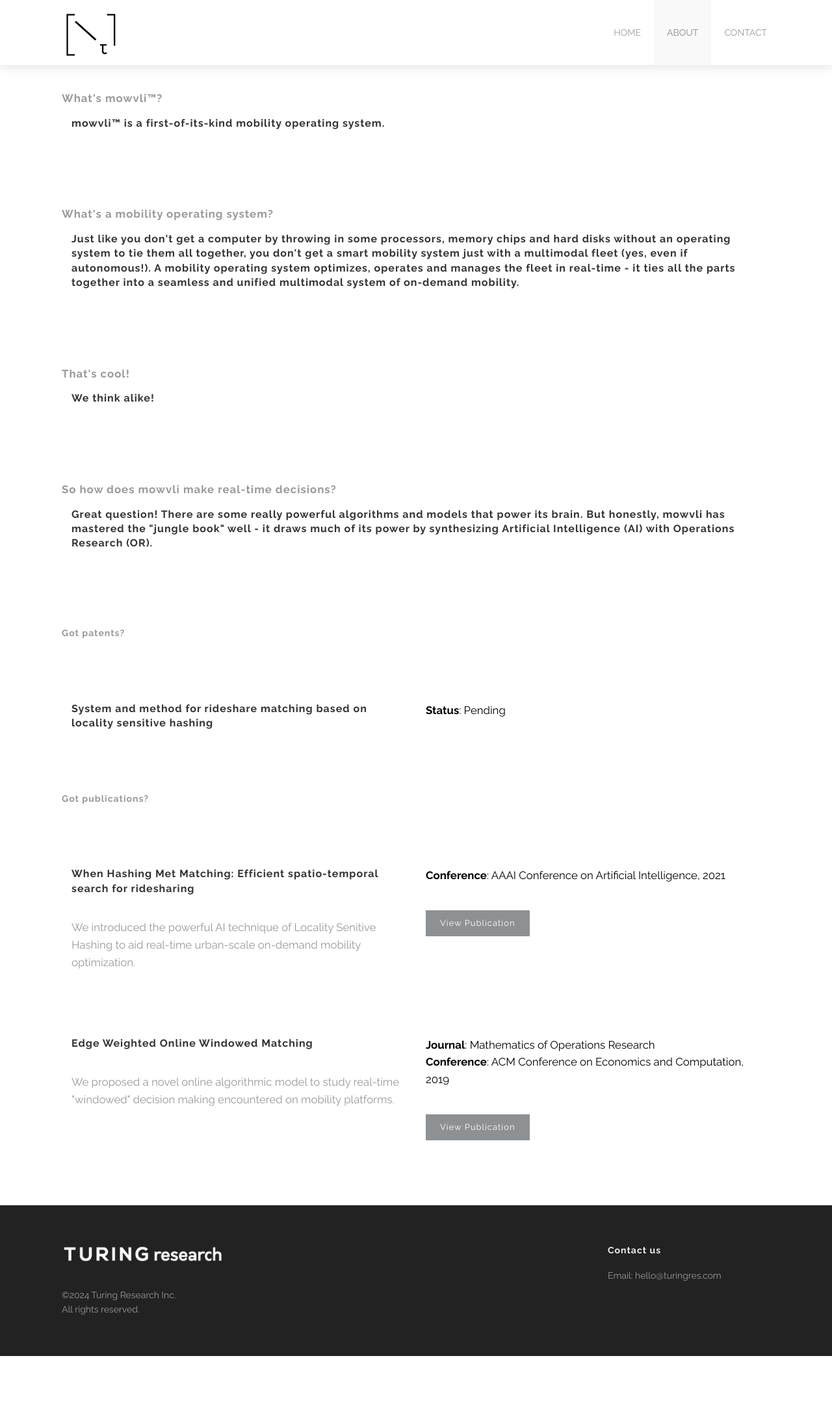
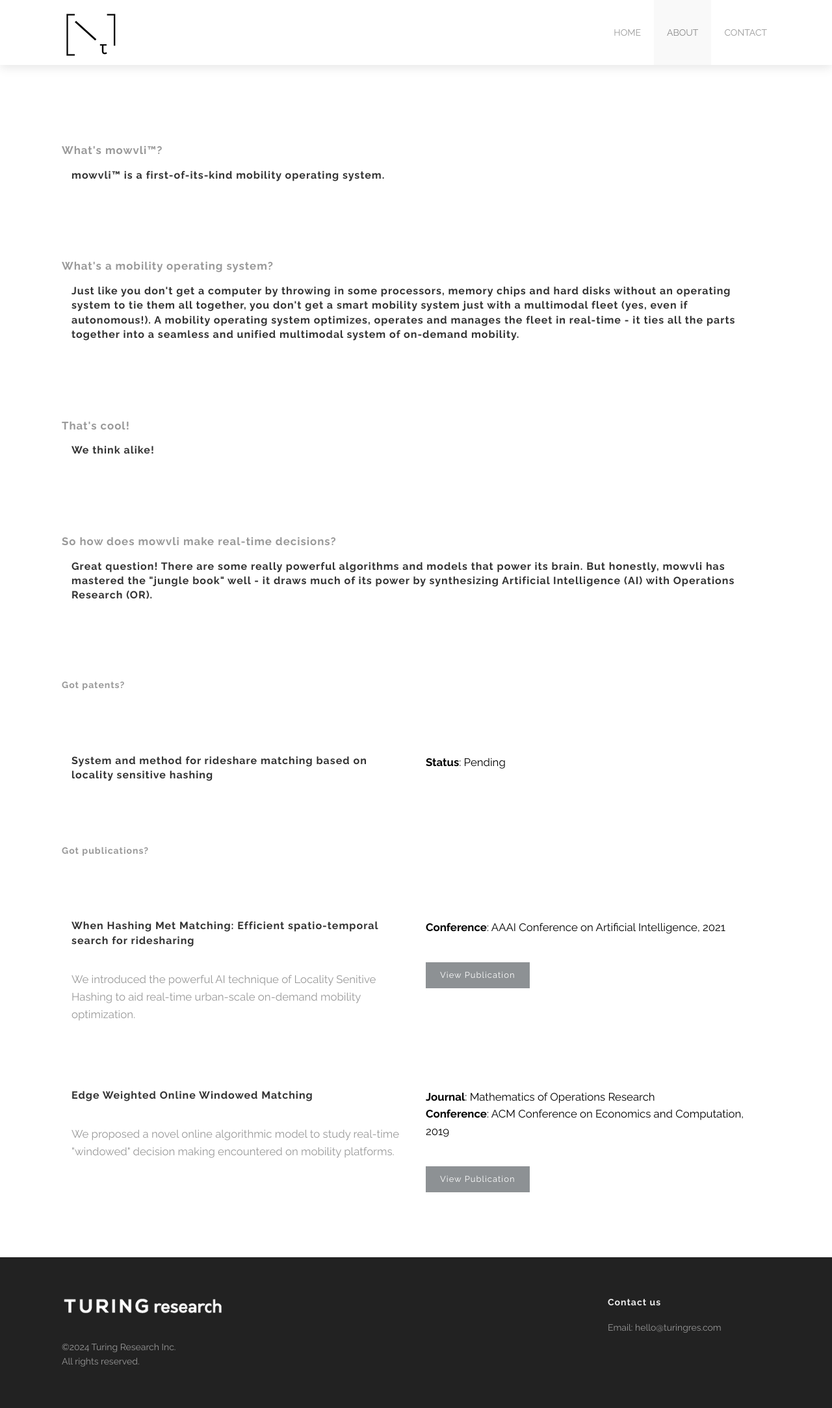
Before and after one commit to turingres/turingres.github.io, a Jekyll site: the page built from about.html, in a window 1280 px wide. Shown: the whole page at 65% size. Built offline with Jekyll 4.4.1, drawn with Linux system fonts in a browser that asks for light colours; before the commit the page ends 2087 px from its top, so only the background shows below that.

Commit message:
about updated

```diff
--- a/about.html
+++ b/about.html
@@ -21,7 +21,7 @@
 
 <div class='two spacing'></div>
 
-<div class='no-padding full'>
+<div class='full'>
   <div class='row'>
     <div class='medium-16 columns'>
       <h4 style='color: #999'> <big> What's mowvli&trade;? </big> </h4>
```
